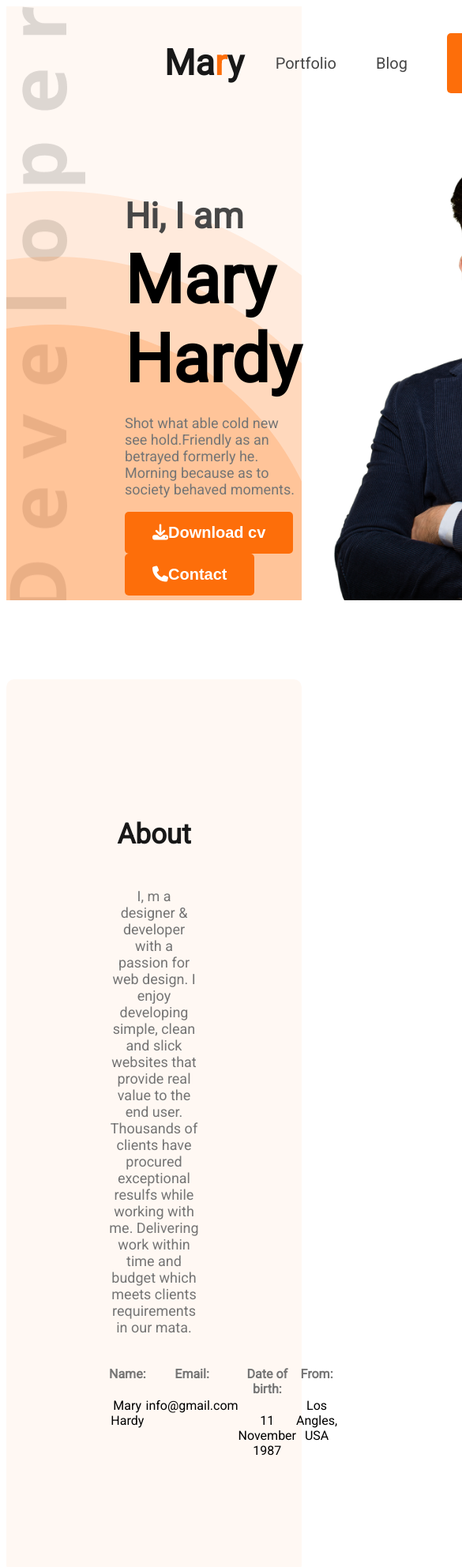
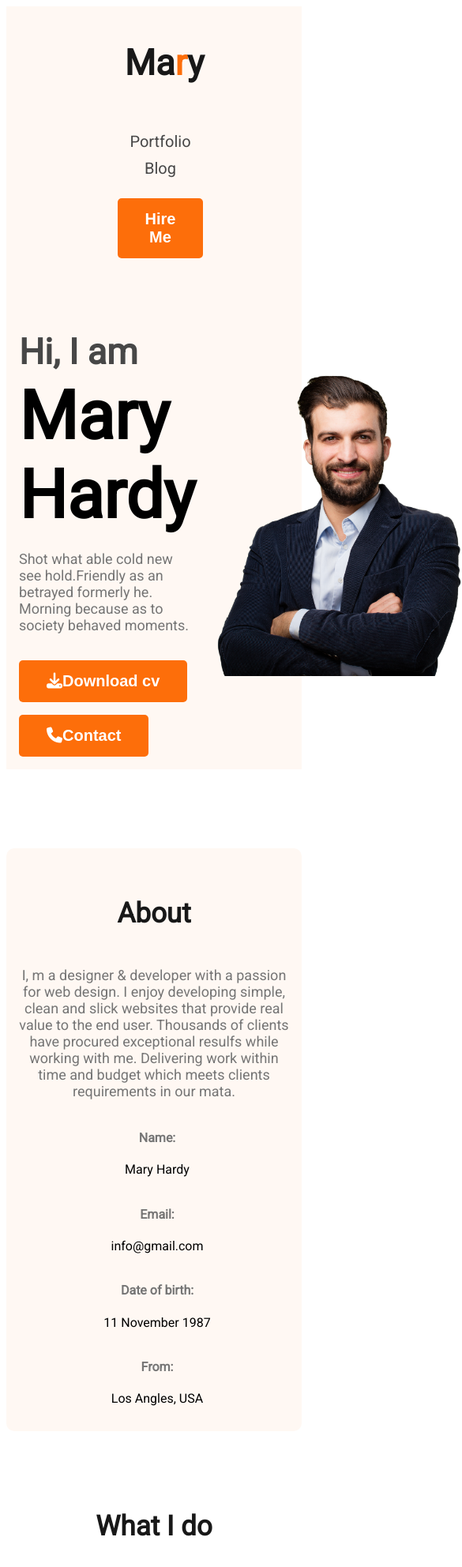
Before and after one commit to SintoDas/web-developer-portfolio, a plain HTML site: page index.html in a window 390 px wide. Shown: the top 1984 px of the page at 79% size, 585 px wide, since content can reach past the window. Drawn offline with Linux system fonts and the light colour scheme.

Commit message:
Responsive for Mobile

```diff
--- a/index.html
+++ b/index.html
@@ -18,7 +18,7 @@
   </head>
   <body>
     <!-- header -->
-    <header class="header">
+    <header class="header hide">
       <nav>
         <h3 class="nav-title">Ma<span class="text-primary">r</span>y</h3>
         <ul>
@@ -47,7 +47,7 @@
     </header>
     <main>
       <!-- about -->
-      <section class="about">
+      <section class="about hide">
         <h4 class="section-title">About</h4>
         <p class="section-description">
           I, m a designer & developer with a passion for web design. I enjoy
--- a/styles/style.css
+++ b/styles/style.css
@@ -200,7 +200,7 @@ footer {
 .contact input[type="email"],
 textarea {
   display: block;
-  margin-bottom: 25px;
+  margin-bottom: 1.5rem;
   padding: 18px 35px;
   color: #757575;
   font-weight: 400;
@@ -210,9 +210,58 @@ textarea {
   width: 100%;
 }
 .social-link {
-  padding: 10px;
-  margin-top: 25px;
+  padding: 0.6rem;
+  margin-top: 2rem;
 }
 .submit-button {
   margin-left: 0 auto;
 }
+/* For setting Display None */
+/* .hide {
+  display: none;
+} */
+/* Responsive for mobile  */
+@media screen and (max-width: 576px) {
+  .header {
+    background-image: none;
+  }
+  .banner .profile {
+    width: 100%;
+  }
+  nav > ul,
+  nav,
+  footer,
+  .skills-container,
+  .resume-container,
+  .about-container,
+  .what-i-do {
+    flex-direction: column;
+  }
+  nav > ul {
+    gap: 10px;
+  }
+  .about {
+    padding: 1rem;
+  }
+  .about-container {
+    margin-left: 0.5rem;
+  }
+  .btn-primary {
+    margin-top: 1rem;
+  }
+  #what-i-do,
+  .banner {
+    padding: 1rem;
+  }
+  footer {
+    padding: 0.6rem;
+  }
+  .footer-column {
+    width: 80%;
+  }
+  .contact input[type="text"],
+  .contact input[type="email"],
+  textarea {
+    width: 50%;
+  }
+}
```
